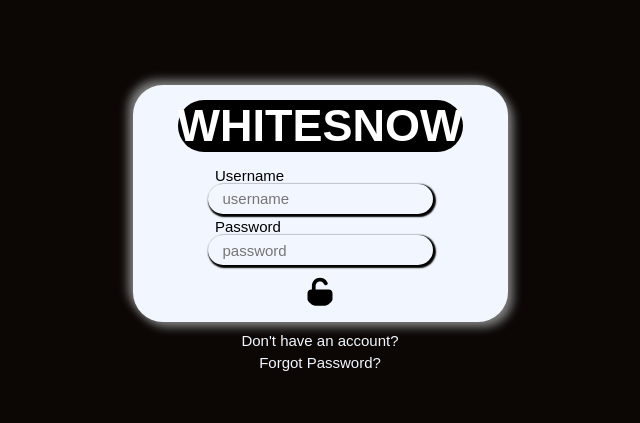
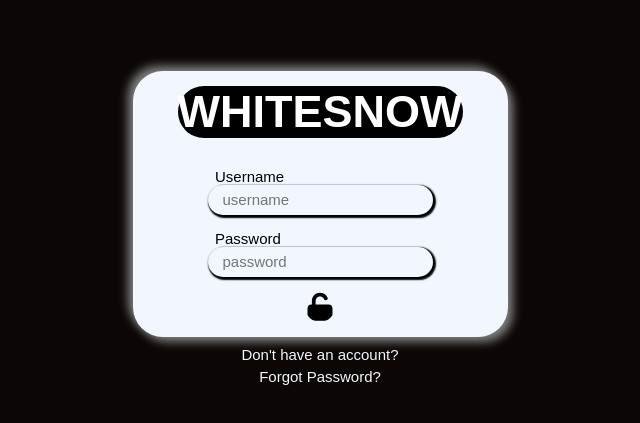
Before and after one commit to itsArmanS/whitesnow, a React (Create React App) app: page / in a window 1280 px wide. Shown: the part 171-594 px from the top of the page, without its empty margins (320-960 px from the left). Built offline with nearby package versions, Linux system fonts and the light colour scheme; data requests are answered from the project's data file; a web font is replaced by a local one.

Commit message:
very basic AUTH working by fetching data from JSON-Server

```diff
--- a/db.json
+++ b/db.json
@@ -1,23 +1,16 @@
 {
   "users": [
     {
-      "admin": {
-        "password": "dev",
-        "dateJoined": "4/20",
-        "flakes": "1",
-        "userPosts": {
-          "posts": [
-            {
-              "id": "ie5V2jhaY",
-              "user": "sadasd",
-              "profileImage": "/images/default-user-image.png",
-              "body": "asdasd",
-              "date": "3-22"
-            }
-          ]
-        },
-        "userFollowers": {}
-      }
+      "username": "admin",
+      "password": "dev"
+    },
+    {
+      "username": "snoop",
+      "password": "dogg"
+    },
+    {
+      "username": "test",
+      "password": "test"
     }
   ]
 }
--- a/package.json
+++ b/package.json
@@ -8,6 +8,7 @@
     "@testing-library/user-event": "^13.5.0",
     "axios": "^1.6.8",
     "react": "^18.2.0",
+    "react-auth-kit": "^3.1.3",
     "react-dom": "^18.2.0",
     "react-router-dom": "^6.22.3",
     "react-scripts": "5.0.1",
--- /dev/null
+++ b/src/components/AuthContext.jsx
@@ -0,0 +1,28 @@
+import React, { createContext, useState, useEffect } from 'react';
+
+const AuthContext = createContext({
+  auth: false,
+  setAuth: () => { },
+  handleLogin: () => { }, // Optional function to handle successful login logic
+  handleLogout: () => { }, // Optional function to handle logout logic
+});
+
+export const AuthContextProvider = ({ children }) => {
+  const [auth, setAuth] = useState(false);
+
+  const handleLogin = () => {
+    setAuth(true); // Update auth state on successful login
+  };
+
+  const handleLogout = () => {
+    setAuth(false); // Update auth state on logout
+  };
+
+  return (
+    <AuthContext.Provider value={{ auth, setAuth, handleLogin, handleLogout }}>
+      {children}
+    </AuthContext.Provider>
+  );
+};
+
+export default AuthContext;
--- a/src/components/Login.jsx
+++ b/src/components/Login.jsx
@@ -1,24 +1,26 @@
-import React, { useState } from "react";
+import React, { useEffect, useState } from "react";
 import "../styles/login.css"
 import LoginForm from "./LoginForm";
 import LoginButton from "./LoginButton";
 
-function Login() {
-  const [logginUsername, setLoggingUsername] = useState("");
+function Login(props) {
+  const [loggingUsername, setLoggingUsername] = useState("");
   const [loggingPassword, setLoggingPassword] = useState("");
+  const getErrorMessage = props.getErrorMessage
 
   const receiveLoginDataFromChild = (user, pass) => {
     setLoggingUsername(user);
     setLoggingPassword(pass);
   }
 
+  useEffect(() => {
+
+  }, [loggingUsername, loggingPassword])
+
   return (
     <>
       <div className="login-box-form">
-        <LoginForm sendLoginDataToParent={receiveLoginDataFromChild} />
-      </div>
-      <div className="login-box-buttons">
-        <LoginButton username={logginUsername} password={loggingPassword} />
+        <LoginForm sendLoginDataToParent={receiveLoginDataFromChild} getErrorMessage={getErrorMessage} />
       </div>
     </>
 
--- a/src/components/LoginButton.jsx
+++ b/src/components/LoginButton.jsx
@@ -1,48 +1,22 @@
-import React, { useEffect, useState } from "react";
-import { redirect } from "react-router-dom";
+import React, { useContext, useEffect } from "react";
+import "../styles/login.css";
 import { useNavigate } from "react-router-dom";
-import "../styles/login.css";
+import AuthContext from "./AuthContext";
 
-function LoginButton(props) {
-  const [data, setData] = useState(null);
-  const [auth, setAuth] = useState(false);
+function LoginButton({ onLogin }) {
+  const { auth } = useContext(AuthContext);
+  const navigate = useNavigate();
 
-  const navigate = useNavigate();
-  const username = props.username;
-  const password = props.password;
 
-  useEffect(() => {
-    if (data !== null) {
-      data.forEach(item => {
-        if (item[username].password === password) {
-          setAuth(true);
-        } else {
-          console.log("nah")
-        }
-      });
-    } else { console.log("stopped") }
-  }, [data])
-
-  const fetchData = async () => {
-    try {
-      const response = await fetch("http://localhost:3005/users");
-      const returnedData = await response.json();
-      setData(returnedData);
-    } catch (error) {
-      console.log(error)
+  const handleClick = () => {
+    onLogin();
+    if (auth) {
+      navigate("/home");
     }
   }
 
-  const handleLoginClick = async () => {
-    await fetchData();
-  }
-
-  if (auth) {
-    navigate("/profile");
-  }
-
   return (
-    <button className="login-button" onClick={handleLoginClick}></button>
+    <button className="login-button" onClick={handleClick}></button>
   )
 }
 
--- /dev/null
+++ b/src/components/LoginErrorMessage.jsx
@@ -0,0 +1,12 @@
+import React from "react";
+import "../styles/login.css"
+
+function LoginErrorMessage(props) {
+  return (
+    <div className="login-error-message">
+      {props.message}
+    </div>
+  )
+}
+
+export default LoginErrorMessage
--- a/src/components/LoginForm.jsx
+++ b/src/components/LoginForm.jsx
@@ -1,9 +1,16 @@
-import React, { useState } from "react";
+import React, { useState, useEffect, useContext } from "react";
 import "../styles/login.css"
+import LoginButton from "./LoginButton";
+import AuthContext from "./AuthContext";
 
-function LoginForm({ sendLoginDataToParent }) {
+function LoginForm({ sendLoginDataToParent, getErrorMessage }) {
+  const [data, setData] = useState(null);
   const [username, setUsername] = useState("");
   const [password, setPassword] = useState("");
+  const { auth, setAuth } = useContext(AuthContext);
+
+  useEffect(() => {
+  }, [data, auth, username, password])
 
   const handleUsernameChange = (e) => {
     setUsername(e.target.value);
@@ -15,8 +22,39 @@ function LoginForm({ sendLoginDataToParent }) {
 
   sendLoginDataToParent(username, password);
 
+  const fetchData = async () => {
+    try {
+      const response = await fetch("http://localhost:3005/users");
+      const returnedData = await response.json();
+      setData(returnedData);
+    } catch (error) {
+      console.log(error)
+    }
+  }
+  fetchData();
+
+  const handleLogin = async () => {
+    if (data !== null) {
+      data.forEach(item => {
+        if (item.username === username && item.password === password) {
+          setAuth(true);
+          console.log(auth)
+        } else {
+          getErrorMessage("Incorrect Data")
+        }
+
+      });
+    } else {
+      console.log("stopped")
+    }
+  }
+
+  const preventDefault = (e) => {
+    e.preventDefault();
+  }
+
   return (
-    <form className="login-form" action="">
+    <form className="login-form" action="" onSubmit={preventDefault}>
       <div >
         <label htmlFor="usernameInput">Username</label>
         <input type="text"
@@ -35,6 +73,7 @@ function LoginForm({ sendLoginDataToParent }) {
           placeholder="password"
         />
       </div>
+      <LoginButton onLogin={handleLogin} />
     </form>
   )
 }
--- a/src/components/LoginPage.jsx
+++ b/src/components/LoginPage.jsx
@@ -3,16 +3,22 @@ import "../styles/login.css"
 import { Link } from "react-router-dom";
 import Register from "./Register";
 import Login from "./Login";
+import LoginErrorMessage from "./LoginErrorMessage";
 
 function LoginPage() {
   const [loginState, setLoginState] = useState(true);
+  const [errorMessage, setErrorMessage] = useState("");
+
+  const getErrorMessage = (message) => {
+    setErrorMessage(message)
+  }
 
   const handleLoginSwitch = () => {
     setLoginState(!loginState);
   }
 
   useEffect(() => {
-  }, [loginState])
+  }, [loginState, errorMessage])
 
   return (
     <div className="login-wrapper">
@@ -20,8 +26,9 @@ function LoginPage() {
         <div className="login-box-header">
           <h1>WHITESNOW</h1>
         </div>
+        <LoginErrorMessage message={errorMessage} />
         <div className="login-switcher">
-          {loginState ? <Login /> : <Register />}
+          {loginState ? <Login getErrorMessage={getErrorMessage} /> : <Register />}
         </div>
       </div>
       <div className="register-button-section">
--- /dev/null
+++ b/src/components/LogoutButton.jsx
@@ -0,0 +1,22 @@
+import React, { useContext } from "react";
+import "../styles/siteToolbar.css"
+import AuthContext from "./AuthContext";
+import { useNavigate } from "react-router-dom";
+
+function LogoutButton() {
+  const { auth, setAuth } = useContext(AuthContext);
+  const navigate = useNavigate();
+
+  const logoutClick = () => {
+    setAuth(false);
+    if (!auth) {
+      navigate("/");
+    }
+  }
+
+  return (
+    <button className="logout-button" onClick={logoutClick}>LOGOUT</button>
+  )
+}
+
+export default LogoutButton
--- a/src/components/SiteToolbar.jsx
+++ b/src/components/SiteToolbar.jsx
@@ -3,6 +3,7 @@ import "../styles/siteToolbar.css"
 import CreatePostButton from "./CreatePostButton";
 import ProfileButton from "./ProfileButton";
 import HomeButton from "./HomeButton";
+import LogoutButton from "./LogoutButton";
 
 function SiteToolbar() {
   return (
@@ -11,6 +12,7 @@ function SiteToolbar() {
         <HomeButton />
         <CreatePostButton />
         <ProfileButton />
+        <LogoutButton />
       </div>
     </>
   )
--- a/src/styles/login.css
+++ b/src/styles/login.css
@@ -19,7 +19,7 @@
   flex-direction: column;
   justify-content: center;
   align-items: center;
-  gap: 1rem;
+  gap: 0.5rem;
   width: 25rem;
   height: auto;
   background-color: #F2F7FF;
@@ -81,6 +81,13 @@
   align-items: center;
 }
 
+.login-error-message {
+  width: 100%;
+  height: 1rem;
+  text-align: center;
+  color: red;
+}
+
 
 .login-form,
 .register-form {
@@ -88,7 +95,7 @@
   flex-direction: column;
   justify-content: center;
   align-items: center;
-  gap: 0.3rem;
+  gap: 1rem;
   height: 100%;
 }
 
```
Also changed, not shown: src/index.js (+9 -10 lines), 1 other file (tests, documents, lock files or other folders).
